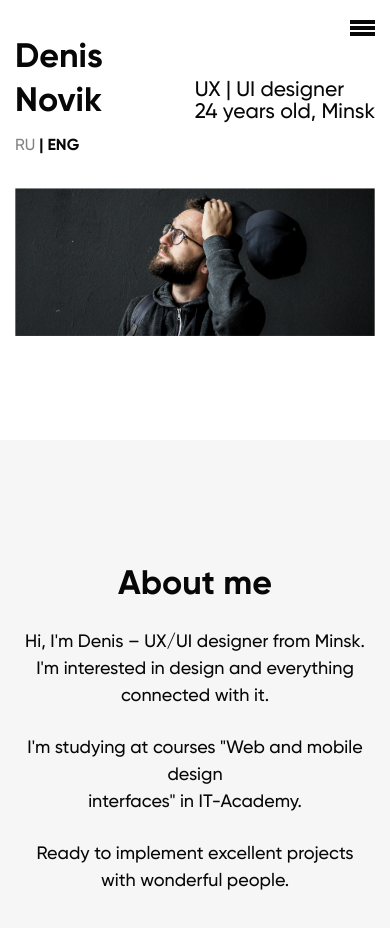
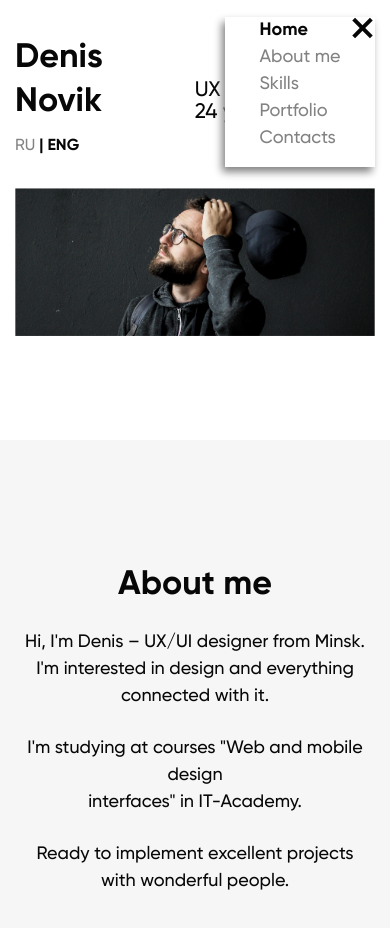
Before and after one commit to DaniilZelianovskiy/landing, a plain HTML site: page index.html in a window 390 px wide. Shown: the top 928 px of the page. Drawn offline with Linux system fonts and the light colour scheme; files whose address does not match are found by name.

Commit message:
media hamburger
Sh: wq: command not found

```diff
--- a/css/header.css
+++ b/css/header.css
@@ -85,12 +85,8 @@
         height: 16px;
     }
 
-    .hamburger:active .hamburger::before {
-        transform: rotate(90deg);
-    }
-
-    .hamburger-wrap:active .hamburger-inside{
-        opacity: 0;
+    .active .hamburger-inside{
+        display: none;
     }
 
     .header {
@@ -116,40 +112,68 @@
         padding-top: 10px;
     }
 
-    .hamburger-wrap:active .active {
-        animation-name: active;
+    .active .navigation-mobile {
+        display: flex;
+        animation-name: start,end;
         animation-duration: 500ms;
-        animation-fill-mode: forwards;
     }
 
-    @keyframes active {
+    @keyframes start {
         0% {
             opacity: 0;
+        }
+        25% {
+            opacity: 0.25;
+        }
+        50% {
+            opacity: 0.5;
+        }
+        70% {
+            opacity: 0.7;
         }
         100% {
             opacity: 1;
         }
     }
 
-    .hamburger-wrap:active .hamburger::after {
+    @keyframes end {
+        100% {
+            opacity: 1;
+        }
+        70% {
+            opacity: 0.7;
+        }
+        50% {
+            opacity: 0.5;
+        }
+        25% {
+            opacity: 0.25;
+        }
+        0% {
+            opacity: 0;
+        }
+    }
+
+    .active .hamburger::after  {
         content: "";
         transform: rotate(-45deg);
         bottom: 6px;
     }
 
-    .hamburger-wrap:active .hamburger::before {
+    .active .hamburger::before {
         content: "";
         transform: rotate(45deg);
         top: 6px;
     }
 }
 
-.active {
+.navigation-mobile {
     position: absolute;
-    opacity: 0;
+    display: none;
+    justify-content: center;
     background: white;
-    padding-left: 25px;
-    width:180px;
-    height: 200px;
-    margin-top: 5px;
+    width:150px;
+    height: 150px;
+    top:-3px;
+    box-shadow: -3px 5px 8px 0px #828282;
 }
--- a/index.html
+++ b/index.html
@@ -7,6 +7,7 @@
   <link rel="stylesheet" href="css/reset.css">
   <link rel="stylesheet" href="fonts/font-Bold.css">
   <link rel="stylesheet" href="fonts/font-Medium.css">
+  <link rel="stylesheet" href="css/main.css">
   <link rel="stylesheet" href="css/main.css">
   <link rel="stylesheet" href="css/header.css">
   <link rel="stylesheet" href="css/about-me.css">
@@ -26,9 +27,9 @@
                     <li><button type="button">Contacts</button></li>
                 </ul>
             </nav>
-            <div class="hamburger-wrap">
+            <div class="hamburger-wrap active">
                 <button class="hamburger"><span class="hamburger-inside"></span></button>
-                <nav class="active">
+                <nav class="navigation-mobile">
                     <ul class="menu-mobile color-grey">
                         <li><button type="button" class="font-bold">Home</button></li>
                         <li><button type="button">About me</button></li>
```
